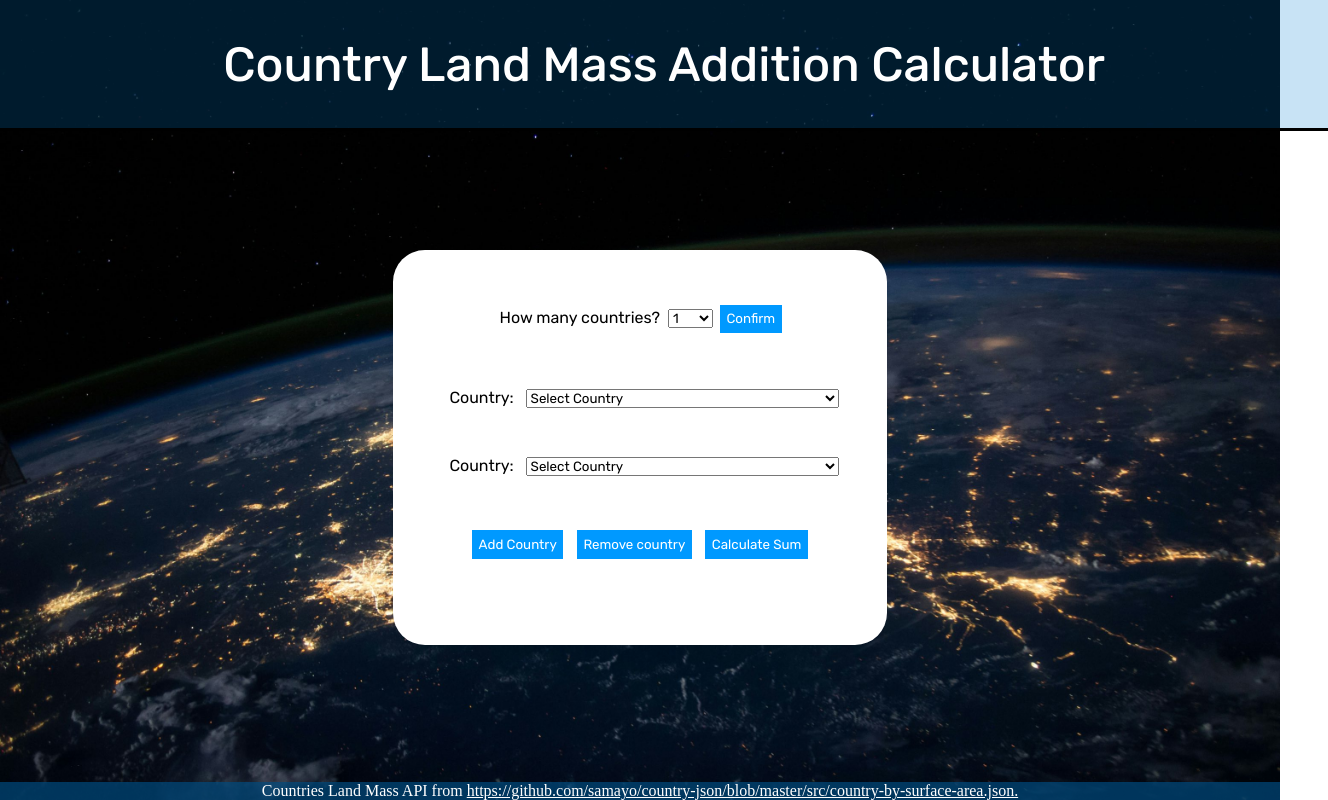
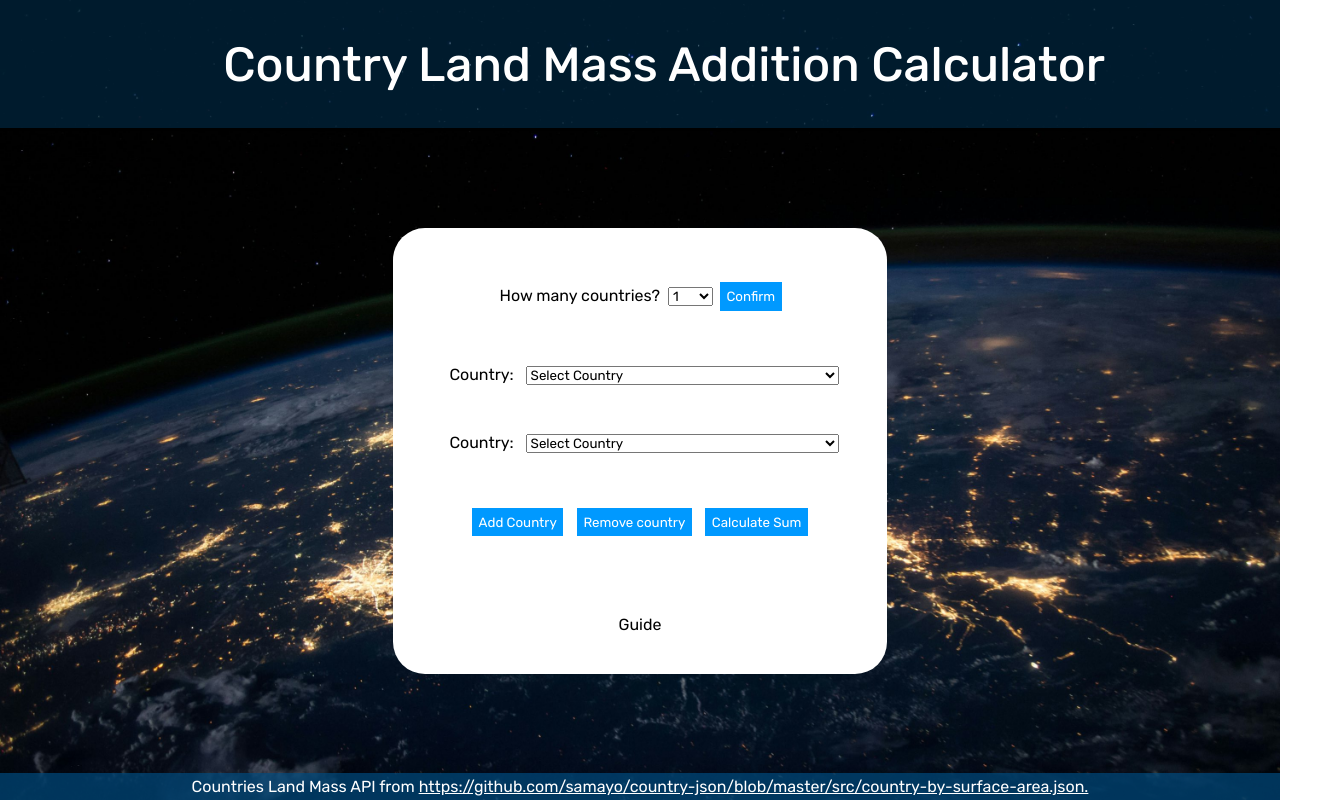
Before and after one commit to V3nusAsABoy/countries-land-mass-calculator, a React (Create React App) app: page / in a window 1280 px wide. Shown: the whole page, 1328 px wide, since content can reach past the window. Built offline with nearby package versions, Linux system fonts and the light colour scheme.

Commit message:
got rid of overflow-x also added "guide" text

```diff
--- a/src/Countries.css
+++ b/src/Countries.css
@@ -61,6 +61,7 @@ label, button, p, select{
     height:100%;
     padding:0;
     display:grid;
+    overflow-x:hidden;
 }
 
 footer{
@@ -69,9 +70,15 @@ footer{
     width:100%;
     margin-top:auto;
     text-align: center;
+    display:flex;
+    justify-content: center;
 }
 
-a, a:hover{
+footer p{
+    margin:0.25em;
+}
+
+footer a, footer a:hover{
     color:white;
 }
 
--- a/src/Countries.js
+++ b/src/Countries.js
@@ -83,7 +83,6 @@ const Countries = ({countries, addCountry, setCountries}) => {
               </select>
             </div>
             </>)
-
           })}
           <div id = "buttons">
             <button onClick = {addCountry}>Add Country</button>
@@ -91,9 +90,10 @@ const Countries = ({countries, addCountry, setCountries}) => {
             <button onClick = {calculateSum}>Calculate Sum</button>
           </div>
           <p>{sum}</p>
+          <p><a>Guide</a></p>
         </div>
         <br />
-        <footer>Countries Land Mass API from <a href="https://github.com/samayo/country-json/blob/master/src/country-by-surface-area.json">https://github.com/samayo/country-json/blob/master/src/country-by-surface-area.json.</a></footer>
+        <footer><p>Countries Land Mass API from <a href="https://github.com/samayo/country-json/blob/master/src/country-by-surface-area.json">https://github.com/samayo/country-json/blob/master/src/country-by-surface-area.json.</a></p></footer>
       </div>
     </>
   );
```
Lines whose indentation alone changed are shown as unchanged.
